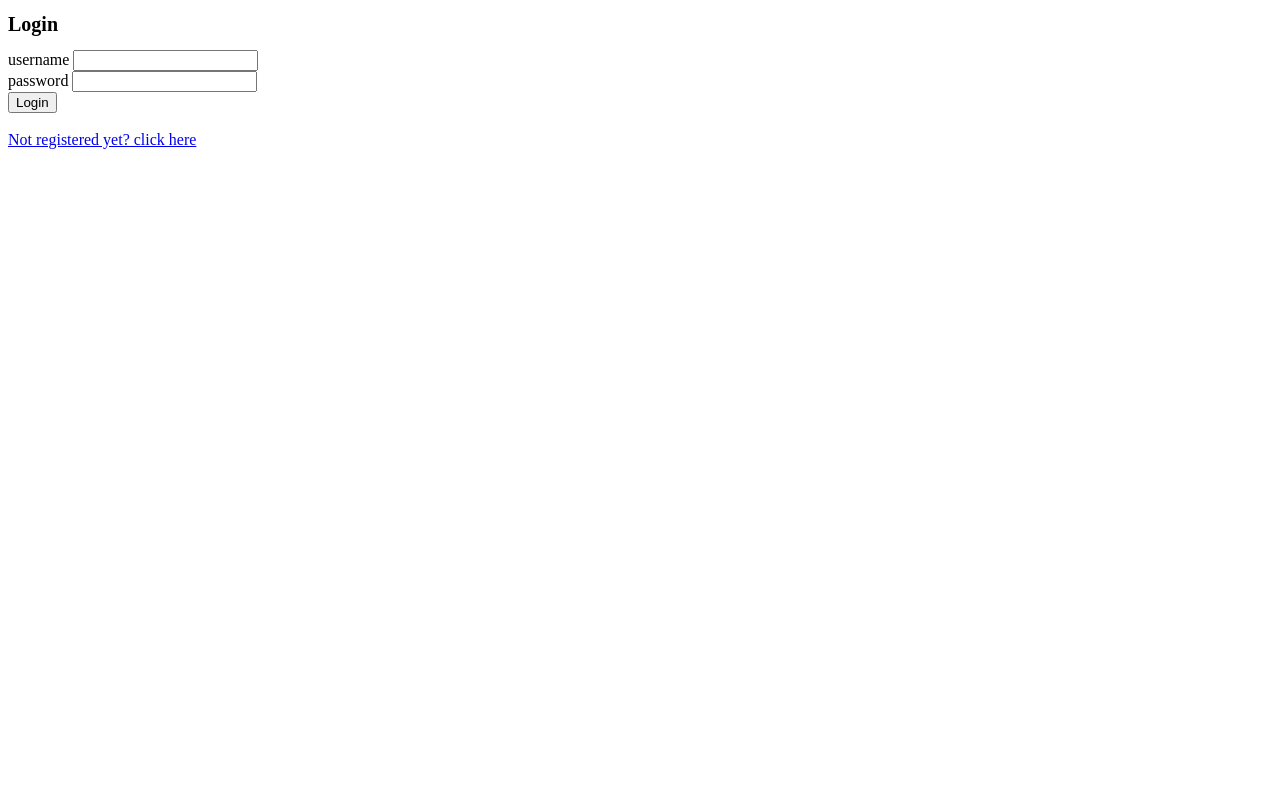
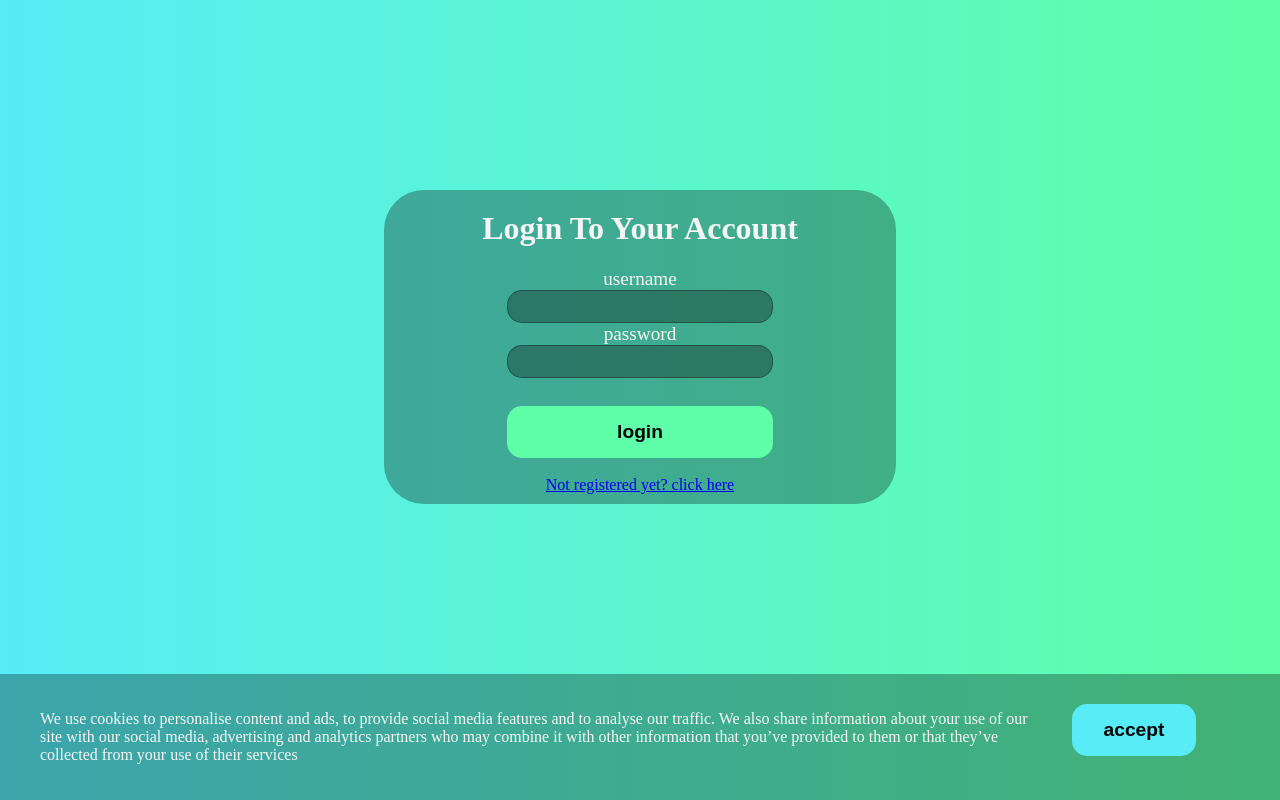
Before and after one commit to zernickov/exam_node.js, a website: page public/login_page/login_page.html in a window 1280 px wide. Drawn offline with nearby package versions, Linux system fonts and the light colour scheme.

Commit message:
frontend

```diff
--- a/public/global.css
+++ b/public/global.css
@@ -0,0 +1,61 @@
+body {
+    background: rgb(87,236,246);
+    background: linear-gradient(90deg, rgba(87,236,246,1) 0%, rgba(94,255,168,1) 100%);
+    font-family: Quicksand;
+    color: whitesmoke;
+}
+
+.content-wrapper {
+    text-align: center;
+    background-color: rgba(0, 0, 0, 0.3);
+    width: 40vmax;
+    margin-top: 15%;
+    margin-left: auto;
+    margin-right: auto;
+    border-radius: 40px;
+}
+
+.register-link {
+    padding-bottom: 10px;
+    text-decoration: none;
+}
+
+.user-input {
+    background: rgba(0, 0, 0, 0.3);
+    border: 1px solid rgba(0, 0, 0, 0.3);
+    border-radius: 15px;
+    font-size: 20px;
+    outline: none;
+    text-align: center;
+    padding: 4px;
+    width: 50%;
+}
+
+.login-button {
+    font-size: 1.2em;
+    font-weight: bold;
+    width: 52%;
+    margin-top: 10px;
+    padding: 15px;
+    background: rgb(94,255,168);
+    border: none;
+    border-radius: 15px;
+    outline: none;
+    transition: 0.3s;
+}
+
+.login-button:hover {
+    width: 50%;
+    border-radius: 30px;
+    box-shadow: 4px 4px 4px 4px rgba(0, 0, 0, 0.3);
+}
+
+.login-header {
+    padding-top: 20px;
+
+}
+
+.input-label {
+    font-size: 1.2em;
+    outline: none;
+}
--- a/public/login_page/login_page.css
+++ b/public/login_page/login_page.css
@@ -1,3 +1,37 @@
-h1 {
-    font-size: 20px;
+#cookie-disclaimer-box {
+    background-color: rgba(0, 0, 0, 0.3);
+    padding: 20px;
+    position: fixed;
+    bottom: 0;
+    left: 0;
 }
+
+#cookie-disclaimer {
+    margin-left: 20px;
+    width: 80%;
+    float: left;
+}
+
+#exit-cookie {
+    margin-left: 40px;
+    font-size: 1.2em;
+    font-weight: bold;
+    width: 10%;
+    margin-top: 10px;
+    padding: 15px;
+    background: rgb(87,236,246);
+    border: none;
+    border-radius: 15px;
+    outline: none;
+    transition: 0.3s;
+}
+
+#exit-cookie:hover {
+    width: 9%;
+    border-radius: 30px;
+    box-shadow: 4px 4px 4px 4px rgba(0, 0, 0, 0.3);
+}
+
+.hidden {
+    display: none
+}
--- a/public/login_page/login_page.html
+++ b/public/login_page/login_page.html
@@ -4,24 +4,37 @@
     <meta charset="UTF-8">
     <title>Login</title>
     <link rel="stylesheet" href="../login_page/login_page.css">
+    <link rel="stylesheet" href="../global.css">
 </head>
-<body>
-<h1>Login</h1>
+<body onload="showCookie()">
+<div class="content-wrapper">
+<h1 class="login-header">Login To Your Account</h1>
 <form action="/login" method="POST">
     <div>
-        <label for="username">username</label>
-        <input type="text" name="username" id="username">
+        <label class="input-label" for="username">username</label>
+        <br>
+        <input class="user-input" type="text" name="username" id="username">
     </div>
     <div>
-        <label for="password">password</label>
-        <input type="password" name="password" id="password">
+        <label class="input-label" for="password">password</label>
+        <br>
+        <input class="user-input" type="password" name="password" id="password">
     </div>
+    <br>
     <div>
-        <button type="submit">Login</button>
+        <button class="login-button" type="submit">login</button>
     </div>
 </form>
 <br>
-<a href="/register">Not registered yet? click here</a>
-<script src="login_page.js"></script>
+    <div class="register-link">
+        <a href="/register">Not registered yet? click here</a>
+    </div>
+</div>
+<div id="cookie-disclaimer-box" class="hidden">
+    <p id="cookie-disclaimer">We use cookies to personalise content and ads, to provide social media features and to analyse our traffic. We also share information about your use of our site with our social media, advertising and analytics partners who may combine it with other information that you’ve provided to them or that they’ve collected from your use of their services</p>
+    <button id="exit-cookie">accept</button>
+</div>
+<script src="https://ajax.googleapis.com/ajax/libs/jquery/3.5.1/jquery.min.js"></script>
+<script src="../login_page/login_page.js"></script>
 </body>
 </html>
--- a/public/login_page/login_page.js
+++ b/public/login_page/login_page.js
@@ -0,0 +1,6 @@
+$(document).ready(function () {
+    $('.hidden').fadeIn(1000).removeClass('hidden');
+    $("#exit-cookie").click(function(){
+        $("#cookie-disclaimer-box").fadeOut();
+    });
+});
```
Also changed, not shown: public/home_page/home_page.html (+11 -4 lines), public/register_page/register_page.html (+20 -12 lines).
